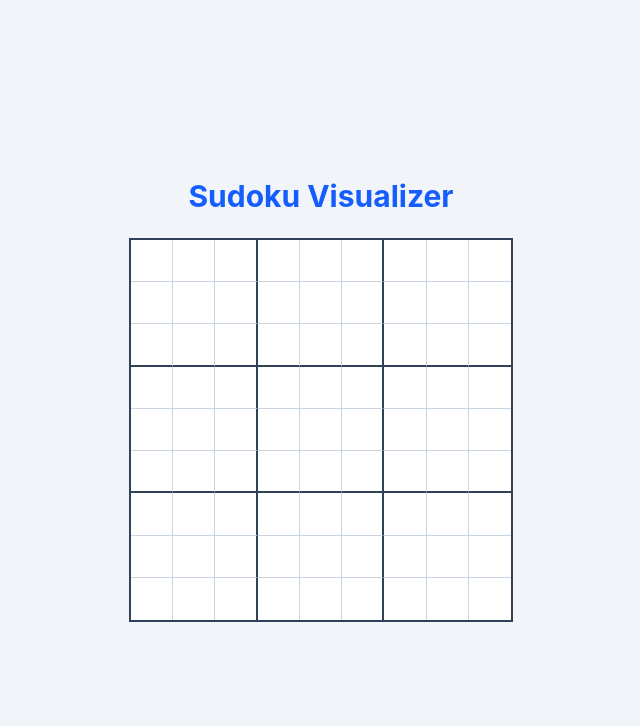
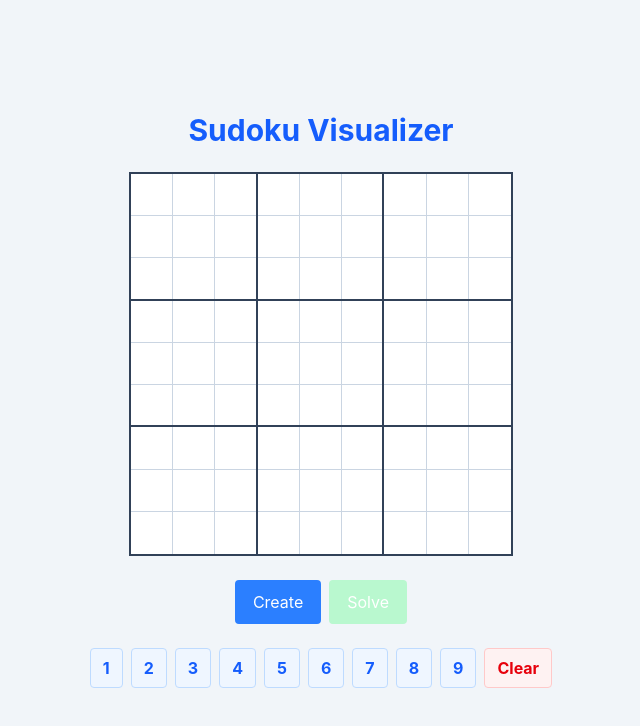
Before and after one commit to dogwood-flo/sudoku, a React (Vite) app: page / in a window 1280 px wide. Shown: the top 726 px of the page, without its empty margins (319-959 px from the left). Built offline with nearby package versions, Linux system fonts and the light colour scheme.

Commit message:
feat: enhance Sudoku functionality with input handling and mode switching

```diff
--- a/src/App.tsx
+++ b/src/App.tsx
@@ -1,16 +1,122 @@
-import { useState } from 'react'
+import { useState, type KeyboardEvent } from 'react'
+import { createInitialBoard } from './utils/board'
 import Board from './components/Board'
-import { createInitialBoard } from './utils/board'
+import NumberPad from './components/NumberPad'
+import ModeChangePad from './components/ModeChangePad'
+
+
 
 function App() {
-  const [board] = useState(createInitialBoard)
+  const [board, setBoard] = useState(createInitialBoard)
+  const [selectedCell, setSelectedCell] = useState<{ row: number; col: number, value: number | null } | null>(null)
+  const [mode, setMode] = useState<'create' | 'solve'>('create')
+
+  const handleInputNumber = (num: number | null) => {
+    if (!selectedCell) return;
+
+    const { row, col } = selectedCell
+    const currentCell = board[row][col]
+
+    if (mode == 'solve' && currentCell.fixed) {
+      return;
+    }
+
+    setBoard((prevBoard) =>
+      prevBoard.map((rList, rIdx) =>
+        rList.map((cell, cIdx) => {
+          if (rIdx === row && cIdx === col) {
+            return {
+              ...cell,
+              value: num,
+              fixed: mode === 'create' ? num !== null : cell.fixed
+            };
+          }
+          return cell;
+        })
+      )
+    );
+    setSelectedCell({ row, col, value: num })
+  }
+
+  const handleKeyDown = (e: KeyboardEvent<HTMLDivElement>) => {
+    if (e.nativeEvent.isComposing || e.ctrlKey || e.metaKey || e.altKey) return
+
+    if (/^[1-9]$/.test(e.key)) {
+      e.preventDefault()
+      console.log(`Pressed number key ${e.key}`)
+      handleInputNumber(parseInt(e.key, 10))
+      return
+    }
+
+    if (e.key === 'Backspace' || e.key === 'Delete') {
+      e.preventDefault()
+      console.log('Pressed clear key')
+      handleInputNumber(null)
+      return
+    }
+
+    const movementKeys: Record<string, string> = {
+      w: 'ArrowUp',
+      a: 'ArrowLeft',
+      s: 'ArrowDown',
+      d: 'ArrowRight',
+    }
+    const key = movementKeys[e.key.toLowerCase()] ?? e.key
+
+    if (!['ArrowUp', 'ArrowDown', 'ArrowLeft', 'ArrowRight', 'Tab', 'Enter'].includes(key)) return
+
+    if (!selectedCell) {
+      e.preventDefault()
+      setSelectedCell({ row: 0, col: 0 , value: board[0][0].value})
+      return
+    }
+
+    let { row, col } = selectedCell
+
+    switch (key) {
+      case 'ArrowUp':
+        row = Math.max(0, row - 1)
+        break
+      case 'ArrowDown':
+        row = Math.min(8, row + 1)
+        break
+      case 'ArrowLeft':
+        col = Math.max(0, col - 1)
+        break
+      case 'ArrowRight':
+        col = Math.min(8, col + 1)
+        break
+      case 'Tab': {
+        const nextIndex = row * 9 + col + (e.shiftKey ? -1 : 1)
+        // At the ends, let Tab move focus outside the board.
+        if (nextIndex < 0 || nextIndex >= 81) return
+        row = Math.floor(nextIndex / 9)
+        col = nextIndex % 9
+        break
+      }
+      case 'Enter':
+        row = Math.max(0, Math.min(8, row + (e.shiftKey ? -1 : 1)))
+        break
+    }
+
+    e.preventDefault()
+    setSelectedCell({ row, col, value: board[row][col].value })
+  }
 
   return (
     <div className="min-h-screen bg-slate-100 flex flex-col items-center justify-center gap-6">
       <h1 className="text-3xl font-bold text-blue-600">
         Sudoku Visualizer
       </h1>
-      <Board board={board} />
+      <Board
+        board={board}
+        mode={mode}
+        selectedCell={selectedCell}
+        setSelectedCell={setSelectedCell}
+        handleKeyDown={handleKeyDown}
+      />
+      <ModeChangePad setMode={setMode} mode={mode} />
+      <NumberPad handleInputNumber={handleInputNumber} />
     </div>
   )
 }
--- a/src/components/Board.tsx
+++ b/src/components/Board.tsx
@@ -1,26 +1,55 @@
+import type { KeyboardEvent } from 'react'
 import type { CellData } from '../types/sudoku'
+import { getRelatedCells, hilightCells } from '../utils/board'
 
 type BoardProps = {
   board: CellData[][]
+  mode: 'create' | 'solve'
+  handleKeyDown: (e: KeyboardEvent<HTMLDivElement>) => void
+  selectedCell: { row: number; col: number, value: number | null } | null
+  setSelectedCell: (cell: { row: number; col: number, value: number | null } |  null ) => void
 }
 
-export default function Board({ board }: BoardProps) {
+export default function Board({ board, mode, selectedCell, setSelectedCell, handleKeyDown }: BoardProps) {
+    const isSelected = (row: number, col: number) => {
+        return selectedCell?.row === row && selectedCell?.col === col
+    }
+
+    const relatedCells = getRelatedCells(board, selectedCell?.row ?? -1, selectedCell?.col ?? -1)
+
   return (
     <div
       role="group"
+      tabIndex={0}
+      onKeyDown={handleKeyDown}
+      onClick={(e) => e.currentTarget.focus()}
       aria-label="数独の盤面"
-      className="grid w-full max-w-sm grid-cols-9 border-2 border-slate-700 bg-white"
+      className="relative w-full max-w-sm border-2 border-slate-700 bg-white focus:outline-none"
     >
+        <div className="grid grid-cols-9">
             {board.flat().map((cell) => (
                 <div
                     key={`${cell.row}-${cell.col}`}
-          className={`flex aspect-square items-center justify-center text-lg
-            ${cell.col === 2 || cell.col === 5 ? 'border-r-2 border-r-slate-700' : cell.col < 8 ? 'border-r border-r-slate-300' : ''}
-            ${cell.row === 2 || cell.row === 5 ? 'border-b-2 border-b-slate-700' : cell.row < 8 ? 'border-b border-b-slate-300' : ''}`}
+                    onClick={() => {
+                        console.log(`Clicked cell at row ${cell.row}, col ${cell.col}`)
+
+                        const alreadySelected = isSelected(cell.row, cell.col)
+                        setSelectedCell( alreadySelected ? null : { row: cell.row, col: cell.col, value: cell.value })
+                    }}
+                    className={`flex aspect-square items-center justify-center border-b border-r border-slate-300 text-lg
+                        [&:nth-child(9n)]:border-r-0 [&:nth-last-child(-n+9)]:border-b-0
+                        ${hilightCells(cell, mode, relatedCells, selectedCell, isSelected(cell.row, cell.col))}
+                    `}
                 >
                     {cell.value}
                 </div>
             ))}
         </div>
+        <div aria-hidden="true" className="pointer-events-none absolute inset-0 grid grid-cols-3 grid-rows-3">
+            {[...Array(9)].map((_, i) => (
+                <div key={i} className="border-b-2 border-r-2 border-slate-700 [&:nth-child(3n)]:border-r-0 [&:nth-last-child(-n+3)]:border-b-0" />
+            ))}
+        </div>
+    </div>
   )
 }
--- /dev/null
+++ b/src/components/ModeChangePad.tsx
@@ -0,0 +1,34 @@
+export default function ModeChangePad({ setMode, mode }: { setMode: (mode: 'create' | 'solve') => void; mode: 'create' | 'solve' }) {
+    return (
+        <div className="flex gap-2">
+            <button
+                onClick={() => {
+                    console.log('Switched to create mode')
+                    setMode('create')
+                }}
+                className={`
+                    text-white px-4 py-2 rounded border-2
+                    ${mode === 'create' ? 'bg-blue-500 border-blue-500' : 'bg-blue-200 border-blue-200'}
+                    hover:border-blue-500
+                `}
+                aria-pressed={mode === 'create'}
+            >
+                Create
+            </button>
+            <button
+                onClick={() => {
+                    console.log('Switched to solve mode')
+                    setMode('solve')
+                }}
+                className={`
+                    text-white px-4 py-2 rounded border-2
+                    ${mode === 'solve' ? 'bg-green-500 border-green-500' : 'bg-green-200 border-green-200'}
+                    hover:border-green-500
+                `}
+                aria-pressed={mode === 'solve'}
+            >
+                Solve
+            </button>
+        </div>
+    )
+}
--- /dev/null
+++ b/src/components/NumberPad.tsx
@@ -0,0 +1,31 @@
+type NumberPadProps = {
+    handleInputNumber: (num: number | null) => void
+}
+
+export default function NumberPad({ handleInputNumber }: NumberPadProps) {
+    return (
+        <div className="flex gap-2">
+            {[1, 2, 3, 4, 5, 6, 7, 8, 9].map((num) => (
+                <button
+                    key={num}
+                    className="px-3 h-10 bg-blue-50 text-blue-600 border border-blue-200 rounded font-bold hover:bg-blue-100"
+                    onClick={() => {
+                        console.log(`Clicked number ${num}`)
+                        handleInputNumber(num)
+                    }}
+                >
+                    {num}
+                </button>
+            ))}
+            <button
+                className="px-3 h-10 bg-red-50 text-red-600 border border-red-200 rounded font-bold hover:bg-red-100"
+                onClick={() => {
+                    console.log('Clicked clear button')
+                    handleInputNumber(null)
+                }}
+            >
+                Clear
+            </button>
+        </div>
+    )
+}
--- a/src/utils/board.ts
+++ b/src/utils/board.ts
@@ -18,3 +18,62 @@ export function createInitialBoard(): CellData[][] {
 
   return board
 }
+
+
+export function getRelatedCells(board: CellData[][], row: number, col: number): Set<CellData> {
+  const relatedCells: Set<CellData> = new Set()
+
+  if (row < 0 || row >= 9 || col < 0 || col >= 9) {
+    return relatedCells
+  }
+
+  // Add cells in the same row
+  for (let c = 0; c < 9; c++) {
+    if (c !== col) {
+      relatedCells.add(board[row][c])
+    }
+  }
+
+  // Add cells in the same column
+  for (let r = 0; r < 9; r++) {
+    if (r !== row) {
+      relatedCells.add(board[r][col])
+    }
+  }
+
+  // Add cells in the same 3x3 box
+  const boxRow = Math.floor(row / 3) * 3
+  const boxCol = Math.floor(col / 3) * 3
+  for (let r = boxRow; r < boxRow + 3; r++) {
+    for (let c = boxCol; c < boxCol + 3; c++) {
+      if (r !== row && c !== col) {
+        relatedCells.add(board[r][c])
+      }
+    }
+  }
+
+  return relatedCells
+}
+
+
+export function hilightCells(
+  cell: CellData,
+  mode: 'create' | 'solve',
+  relatedCells: Set<CellData>,
+  selectedCell: { row: number; col: number, value: number | null } | null,
+  isSelected: boolean
+): string {
+  let backgroundColor = ''
+
+  if (isSelected) {
+    backgroundColor = 'bg-blue-200'
+  } else if (selectedCell?.value != null && cell.value === selectedCell.value) {
+    backgroundColor = 'bg-blue-100'
+  } else if (relatedCells.has(cell)) {
+    backgroundColor = 'bg-gray-200'
+  }
+
+  const textColor = mode === 'create' || !cell.fixed ? 'text-blue-600' : 'text-slate-900'
+
+  return `${backgroundColor} ${textColor}`.trim()
+}
```
Lines whose indentation alone changed are shown as unchanged.
